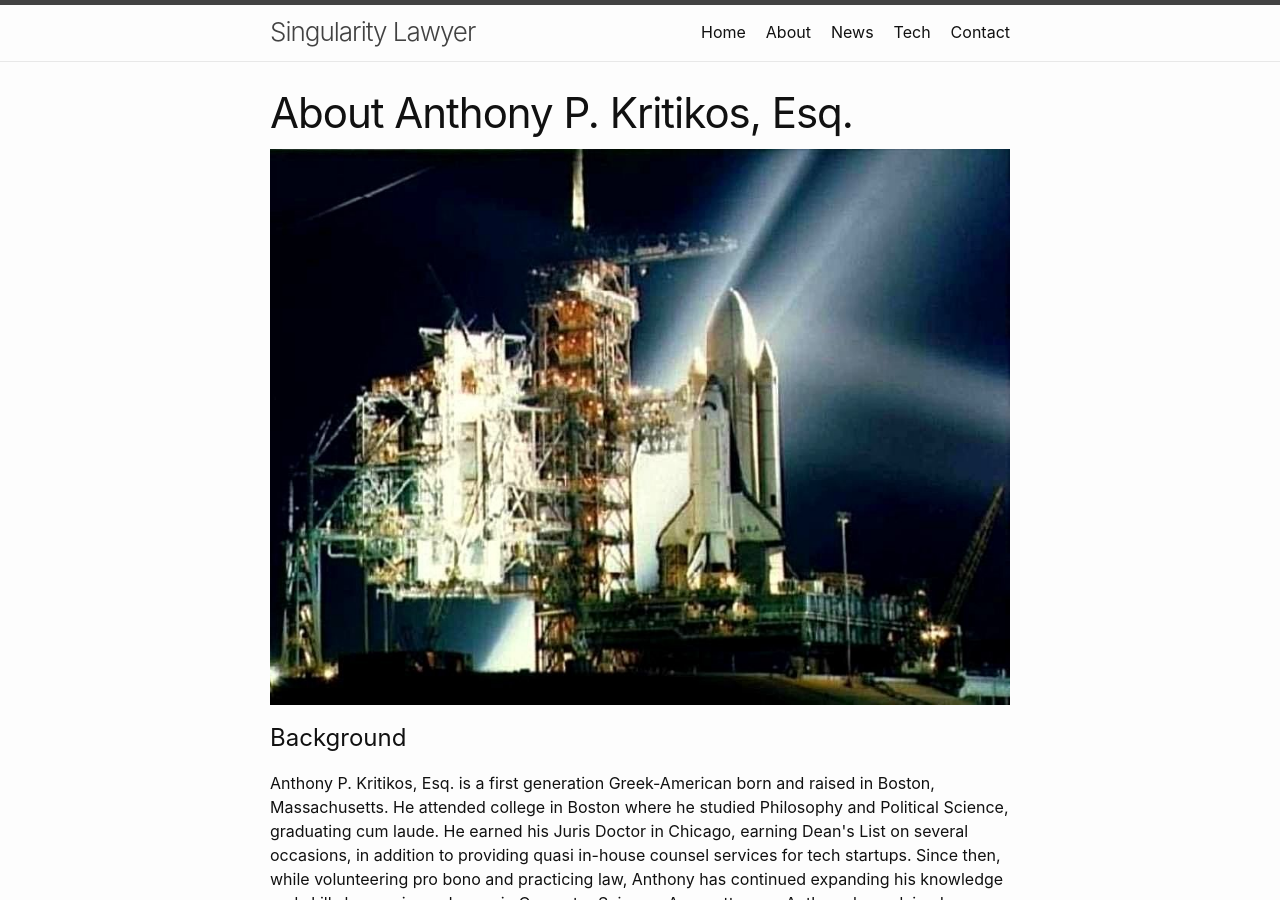
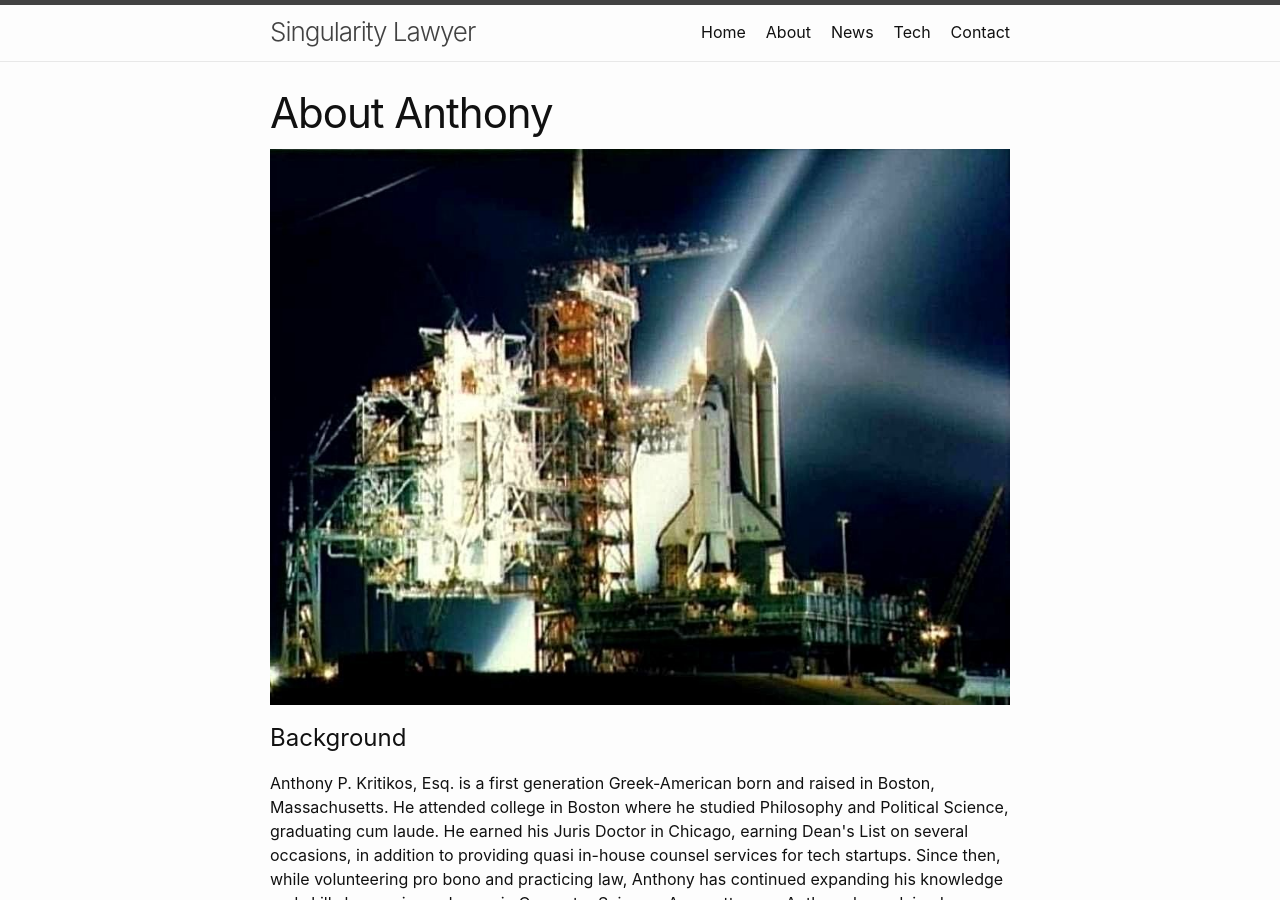
Before and after one commit to apkrit/apkrit.github.io, a Jekyll site: the page built from about.md, in a window 1280 px wide and 900 px high. Built offline with Jekyll 4.4.1, drawn with Linux system fonts in a browser that asks for light colours.

Commit message:
Changed about me heading

```diff
--- a/about.md
+++ b/about.md
@@ -3,7 +3,7 @@
 title: About
 permalink: /about
 ---
-<h1 class="post-title">About Anthony P. Kritikos, Esq.</h1>
+<h1 class="post-title">About Anthony</h1>
 
 ![homesplash]({{ site.url }}/assets/images/img2.jpg)
 
```
